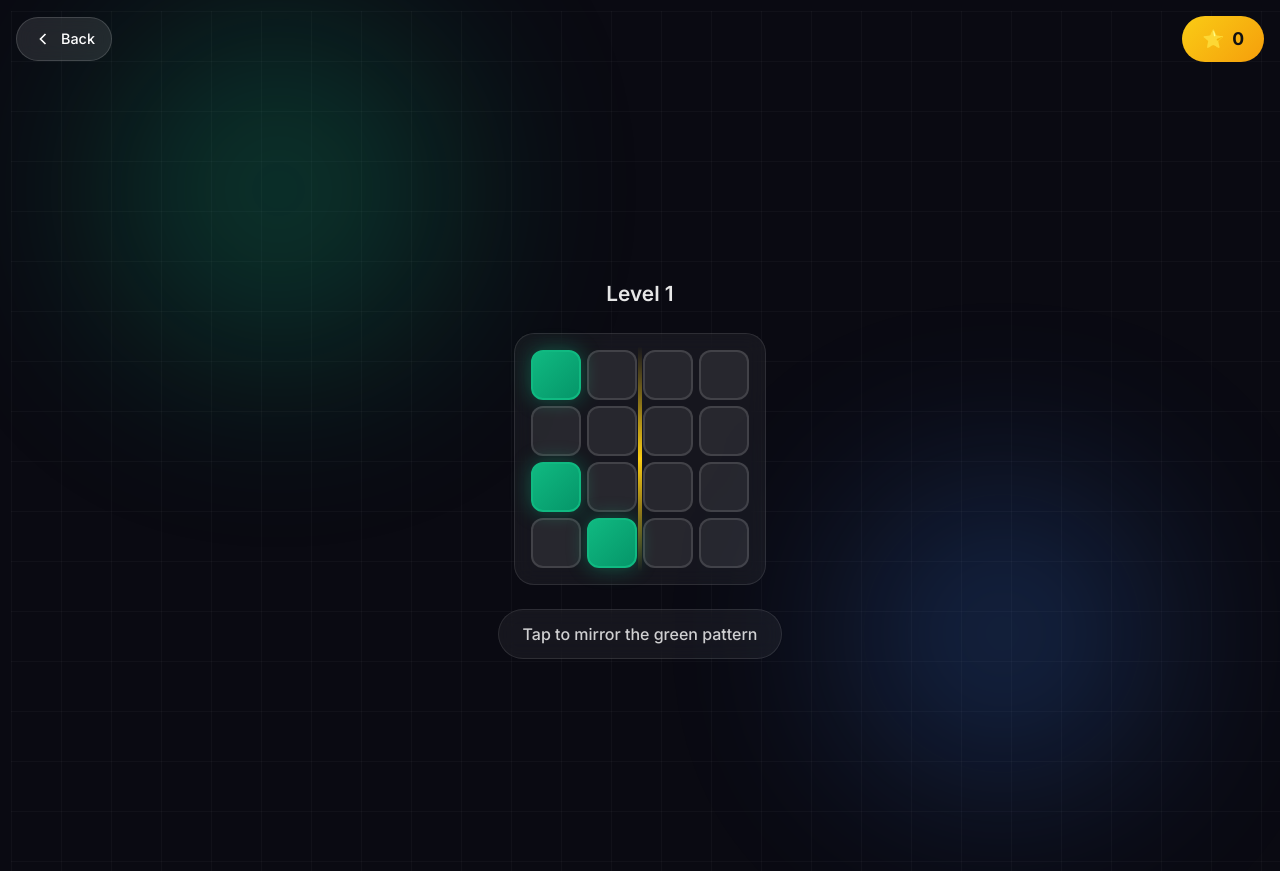
After one commit to SaahBrice/gistme_backend, a Django app: page /relax/ in a window 1280 px wide. The commit adds this page. Run offline with Django 5.2, Linux system fonts and the light colour scheme; a user stored in the database is signed in; parts of the project's set-up code (start-up, migrations or seed data) failed here and were passed over; some libraries are stand-ins or nearby versions; some web fonts are replaced.

Commit message:
added sample game on relax here

```diff
--- /dev/null
+++ b/web/templates/web/relax.html
@@ -0,0 +1,445 @@
+{% extends 'web/base.html' %}
+{% load static %}
+
+{% block title %}Relax - Gist4U{% endblock %}
+
+{% block navbar %}{% endblock %}
+{% block footer %}{% endblock %}
+
+{% block extra_head %}
+<link href="https://fonts.googleapis.com/css2?family=Inter:wght@400;500;600;700&display=swap" rel="stylesheet">
+<style>
+* { box-sizing: border-box; }
+
+body {
+    margin: 0;
+    padding: 0;
+    min-height: 100vh;
+    font-family: 'Inter', -apple-system, sans-serif;
+    overflow: hidden;
+    background: #0a0a0f;
+    transition: background 1s ease;
+}
+
+/* Tech Background */
+.tech-bg {
+    position: fixed;
+    inset: 0;
+    z-index: 0;
+    overflow: hidden;
+}
+
+.grid-pattern {
+    position: absolute;
+    inset: 0;
+    background-image:
+        linear-gradient(rgba(255,255,255,0.03) 1px, transparent 1px),
+        linear-gradient(90deg, rgba(255,255,255,0.03) 1px, transparent 1px);
+    background-size: 50px 50px;
+    animation: gridMove 30s linear infinite;
+}
+
+@keyframes gridMove {
+    0% { transform: translate(0, 0); }
+    100% { transform: translate(50px, 50px); }
+}
+
+.orb {
+    position: absolute;
+    border-radius: 50%;
+    filter: blur(100px);
+    opacity: 0.25;
+    animation: orbFloat 12s ease-in-out infinite;
+    transition: background 1s ease;
+}
+
+.orb-1 { width: 350px; height: 350px; top: 5%; left: 5%; }
+.orb-2 { width: 300px; height: 300px; bottom: 10%; right: 10%; animation-delay: -6s; }
+
+@keyframes orbFloat {
+    0%, 100% { transform: translate(0, 0); }
+    50% { transform: translate(40px, -30px); }
+}
+
+/* Main Content */
+.relax-page {
+    position: relative;
+    z-index: 1;
+    min-height: 100vh;
+    display: flex;
+    flex-direction: column;
+    padding: 16px;
+    padding-top: max(16px, env(safe-area-inset-top));
+    padding-bottom: max(16px, env(safe-area-inset-bottom));
+}
+
+.relax-header {
+    display: flex;
+    justify-content: space-between;
+    align-items: center;
+    margin-bottom: 20px;
+}
+
+.back-btn {
+    display: flex;
+    align-items: center;
+    gap: 8px;
+    padding: 10px 16px;
+    background: rgba(255,255,255,0.1);
+    backdrop-filter: blur(10px);
+    border: 1px solid rgba(255,255,255,0.15);
+    border-radius: 25px;
+    color: #fff;
+    font-size: 0.9rem;
+    font-weight: 500;
+    cursor: pointer;
+    text-decoration: none;
+}
+
+.score-display {
+    display: flex;
+    align-items: center;
+    gap: 8px;
+    padding: 10px 20px;
+    background: linear-gradient(135deg, #FACC15, #F59E0B);
+    border-radius: 25px;
+    font-size: 1.1rem;
+    font-weight: 700;
+    color: #111;
+}
+
+.game-container {
+    flex: 1;
+    display: flex;
+    flex-direction: column;
+    align-items: center;
+    justify-content: center;
+    gap: 24px;
+}
+
+.level-display {
+    font-size: 1.3rem;
+    font-weight: 600;
+    color: rgba(255,255,255,0.9);
+}
+
+/* Game Grid */
+.game-grid {
+    display: grid;
+    gap: 6px;
+    background: rgba(255,255,255,0.05);
+    backdrop-filter: blur(10px);
+    padding: 16px;
+    border-radius: 20px;
+    border: 1px solid rgba(255,255,255,0.1);
+    position: relative;
+}
+
+/* Mirror line */
+.mirror-line {
+    position: absolute;
+    background: linear-gradient(var(--mirror-angle), transparent 0%, #FACC15 50%, transparent 100%);
+    z-index: 5;
+    pointer-events: none;
+}
+
+.mirror-line.vertical {
+    --mirror-angle: 0deg;
+    top: 12px;
+    bottom: 12px;
+    left: 50%;
+    width: 4px;
+    transform: translateX(-50%);
+    border-radius: 2px;
+}
+
+.mirror-line.horizontal {
+    --mirror-angle: 90deg;
+    left: 12px;
+    right: 12px;
+    top: 50%;
+    height: 4px;
+    transform: translateY(-50%);
+    border-radius: 2px;
+}
+
+/* Cells */
+.cell {
+    width: 50px;
+    height: 50px;
+    border-radius: 12px;
+    background: rgba(255,255,255,0.08);
+    border: 2px solid rgba(255,255,255,0.12);
+    transition: all 0.15s ease;
+    cursor: pointer;
+}
+
+.cell.pattern {
+    cursor: default;
+}
+
+.cell.pattern.on {
+    background: linear-gradient(135deg, #10B981, #059669);
+    border-color: #10B981;
+    box-shadow: 0 0 20px rgba(16, 185, 129, 0.4);
+}
+
+.cell.player.on {
+    background: linear-gradient(135deg, #3B82F6, #2563EB);
+    border-color: #3B82F6;
+    box-shadow: 0 0 20px rgba(59, 130, 246, 0.4);
+}
+
+.cell.player:not(.on):hover {
+    background: rgba(255,255,255,0.15);
+    border-color: rgba(255,255,255,0.25);
+}
+
+.cell.won {
+    background: linear-gradient(135deg, #FACC15, #F59E0B) !important;
+    border-color: #FACC15 !important;
+    box-shadow: 0 0 25px rgba(250, 204, 21, 0.5);
+    animation: winPulse 0.5s ease;
+}
+
+@keyframes winPulse {
+    50% { transform: scale(1.15); }
+}
+
+.status-msg {
+    font-size: 1rem;
+    font-weight: 500;
+    color: rgba(255,255,255,0.8);
+    padding: 12px 24px;
+    background: rgba(255,255,255,0.05);
+    backdrop-filter: blur(10px);
+    border-radius: 25px;
+    border: 1px solid rgba(255,255,255,0.1);
+}
+
+.status-msg.win {
+    background: rgba(16, 185, 129, 0.2);
+    border-color: rgba(16, 185, 129, 0.3);
+    color: #34D399;
+}
+</style>
+{% endblock %}
+
+{% block content %}
+<div class="tech-bg">
+    <div class="grid-pattern"></div>
+    <div class="orb orb-1" id="orb1"></div>
+    <div class="orb orb-2" id="orb2"></div>
+</div>
+
+<div class="relax-page" id="app">
+    <header class="relax-header">
+        <a href="/feed/" class="back-btn">
+            <svg width="20" height="20" viewBox="0 0 24 24" fill="none" stroke="currentColor" stroke-width="2">
+                <polyline points="15 18 9 12 15 6"/>
+            </svg>
+            Back
+        </a>
+        <div class="score-display">⭐ <span id="score">0</span></div>
+    </header>
+
+    <div class="game-container">
+        <div class="level-display">Level <span id="level">1</span></div>
+        <div class="game-grid" id="grid"></div>
+        <div class="status-msg" id="status">Tap to mirror the green pattern</div>
+    </div>
+</div>
+
+<script>
+(function() {
+    // Color themes (dark soft backgrounds)
+    const themes = [
+        { bg: '#0a0a12', o1: '#10B981', o2: '#3B82F6' },
+        { bg: '#0f0a18', o1: '#8B5CF6', o2: '#EC4899' },
+        { bg: '#0a1212', o1: '#14B8A6', o2: '#06B6D4' },
+        { bg: '#120a0a', o1: '#EF4444', o2: '#F97316' },
+        { bg: '#0a0a18', o1: '#6366F1', o2: '#A78BFA' },
+        { bg: '#0f0f0a', o1: '#EAB308', o2: '#84CC16' },
+    ];
+
+    let level = 1;
+    let score = 0;
+    let size = 4;
+    let mirror = 'v'; // 'v' or 'h'
+    let pattern = []; // flat array of booleans for pattern side
+    let player = [];  // flat array of booleans for player side
+    let won = false;
+
+    const gridEl = document.getElementById('grid');
+    const levelEl = document.getElementById('level');
+    const scoreEl = document.getElementById('score');
+    const statusEl = document.getElementById('status');
+    const orb1 = document.getElementById('orb1');
+    const orb2 = document.getElementById('orb2');
+
+    function init() {
+        newLevel();
+    }
+
+    function newLevel() {
+        won = false;
+
+        // Theme
+        const t = themes[(level - 1) % themes.length];
+        document.body.style.background = t.bg;
+        orb1.style.background = t.o1;
+        orb2.style.background = t.o2;
+
+        // Size: always even (4 or 6) to allow proper halving
+        if (level <= 4) {
+            size = 4;
+        } else {
+            size = 6;
+        }
+
+        // Mirror alternates
+        mirror = level % 2 === 1 ? 'v' : 'h';
+
+        // Half cells count
+        const halfRows = Math.floor(size / 2);
+        const halfCols = Math.floor(size / 2);
+        const half = halfRows * size; // for horizontal mirror (top/bottom)
+        const halfV = size * halfCols; // for vertical mirror (left/right)
+        const cellCount = mirror === 'v' ? halfV : half;
+
+        // Reset arrays
+        pattern = [];
+        player = [];
+        for (let i = 0; i < cellCount; i++) {
+            pattern.push(false);
+            player.push(false);
+        }
+
+        // Fill some pattern cells randomly
+        const fillCount = Math.min(2 + level, Math.floor(cellCount * 0.5));
+        const indices = [];
+        for (let i = 0; i < cellCount; i++) indices.push(i);
+        indices.sort(() => Math.random() - 0.5);
+        for (let i = 0; i < fillCount; i++) {
+            pattern[indices[i]] = true;
+        }
+
+        render();
+        updateUI();
+    }
+
+    function render() {
+        gridEl.innerHTML = '';
+        gridEl.style.gridTemplateColumns = `repeat(${size}, 1fr)`;
+
+        // Remove old mirror line if any
+        const oldLine = gridEl.querySelector('.mirror-line');
+        if (oldLine) oldLine.remove();
+
+        // Add mirror line
+        const lineEl = document.createElement('div');
+        lineEl.className = `mirror-line ${mirror === 'v' ? 'vertical' : 'horizontal'}`;
+        gridEl.appendChild(lineEl);
+
+        // Create cells
+        for (let row = 0; row < size; row++) {
+            for (let col = 0; col < size; col++) {
+                const cell = document.createElement('div');
+                cell.className = 'cell';
+
+                let isPattern, idx;
+                if (mirror === 'v') {
+                    // Left half = pattern, right half = player
+                    isPattern = col < size / 2;
+                    if (isPattern) {
+                        idx = row * (size / 2) + col;
+                    } else {
+                        idx = row * (size / 2) + (col - size / 2);
+                    }
+                } else {
+                    // Top half = pattern, bottom half = player
+                    isPattern = row < size / 2;
+                    if (isPattern) {
+                        idx = row * size + col;
+                    } else {
+                        idx = (row - size / 2) * size + col;
+                    }
+                }
+
+                if (isPattern) {
+                    cell.classList.add('pattern');
+                    if (pattern[idx]) cell.classList.add('on');
+                } else {
+                    cell.classList.add('player');
+                    if (player[idx]) cell.classList.add('on');
+                    cell.dataset.idx = idx;
+                    cell.addEventListener('click', () => tapPlayer(idx));
+                }
+
+                if (won) cell.classList.add('won');
+
+                gridEl.appendChild(cell);
+            }
+        }
+    }
+
+    function tapPlayer(idx) {
+        if (won) return;
+        player[idx] = !player[idx];
+        render();
+        checkWin();
+    }
+
+    function checkWin() {
+        // Check if player matches pattern
+        for (let i = 0; i < pattern.length; i++) {
+            // Mirror index calculation
+            let mi;
+            if (mirror === 'v') {
+                // Player right mirrors pattern left (same row, mirrored col within half)
+                const pRow = Math.floor(i / (size / 2));
+                const pCol = i % (size / 2);
+                // Mirror col: pattern col 0 -> player col (size/2 - 1), etc.
+                const mCol = (size / 2) - 1 - pCol;
+                mi = pRow * (size / 2) + mCol;
+            } else {
+                // Player bottom mirrors pattern top (mirrored row, same col)
+                const pRow = Math.floor(i / size);
+                const pCol = i % size;
+                const mRow = (size / 2) - 1 - pRow;
+                mi = mRow * size + pCol;
+            }
+
+            if (pattern[i] !== player[mi]) {
+                return;
+            }
+        }
+
+        // Won!
+        won = true;
+        const pts = 10 + level * 5;
+        score += pts;
+
+        render();
+        statusEl.textContent = `✓ Perfect! +${pts} points`;
+        statusEl.classList.add('win');
+
+        setTimeout(() => {
+            level++;
+            statusEl.textContent = 'Tap to mirror the green pattern';
+            statusEl.classList.remove('win');
+            newLevel();
+        }, 1500);
+    }
+
+    function updateUI() {
+        levelEl.textContent = level;
+        scoreEl.textContent = score;
+        statusEl.textContent = 'Tap to mirror the green pattern';
+        statusEl.classList.remove('win');
+    }
+
+    init();
+})();
+</script>
+{% endblock %}
--- a/web/urls.py
+++ b/web/urls.py
@@ -4,6 +4,7 @@ from . import views
 urlpatterns = [
     path('', views.index, name='index'),
     path('feed/', views.feed, name='feed'),
+    path('relax/', views.relax, name='relax'),
     path('login/', views.auth_page, name='login'),
     path('onboarding/', views.onboarding, name='onboarding'),
     path('subscribe/', views.subscribe, name='subscribe'),
--- a/web/views.py
+++ b/web/views.py
@@ -36,6 +36,10 @@ def onboarding(request):
 @login_required
 def feed(request):
     return render(request, 'web/feed.html')
+
+@login_required
+def relax(request):
+    return render(request, 'web/relax.html')
 
 def legal(request):
     return render(request, 'web/legal.html')
```
Also changed, not shown: web/static/web/css/feed.css (+13 -3 lines), web/templates/web/feed.html (+30 -3 lines), db.sqlite3, 1 other file.
